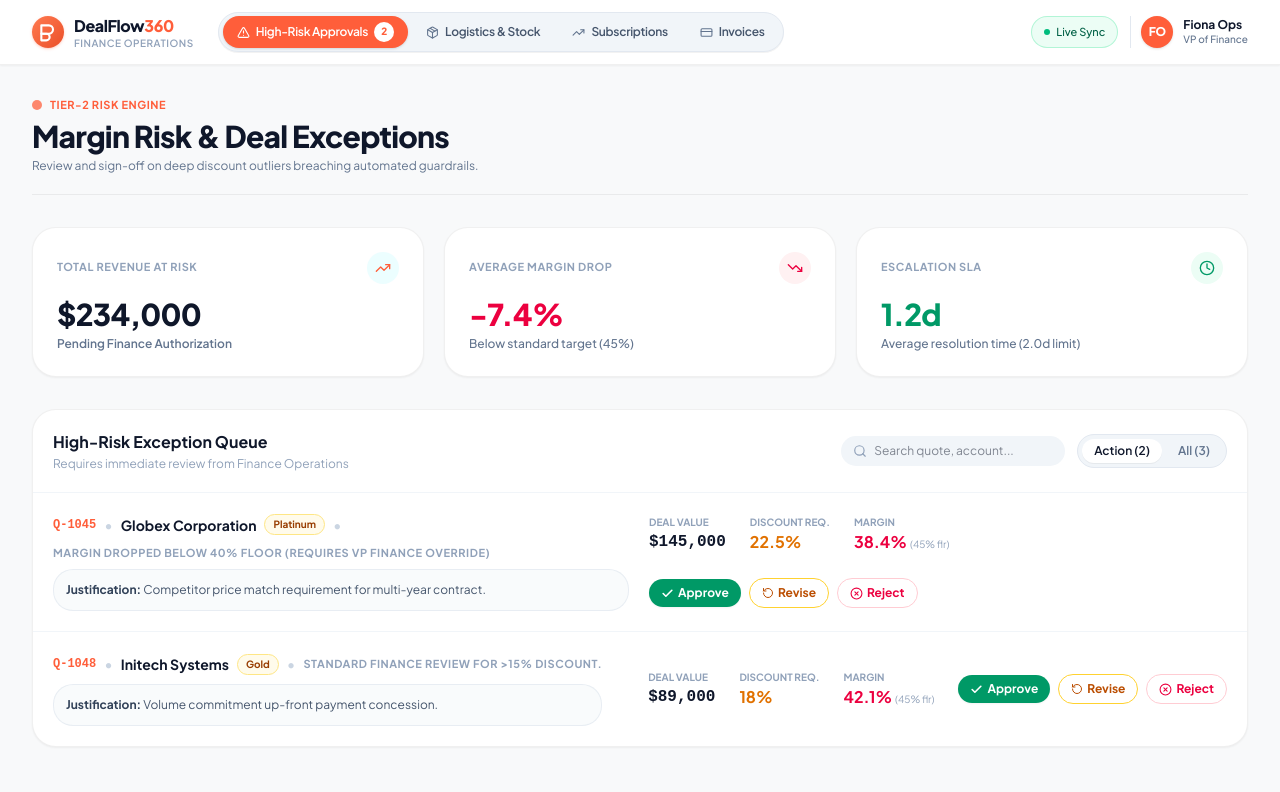
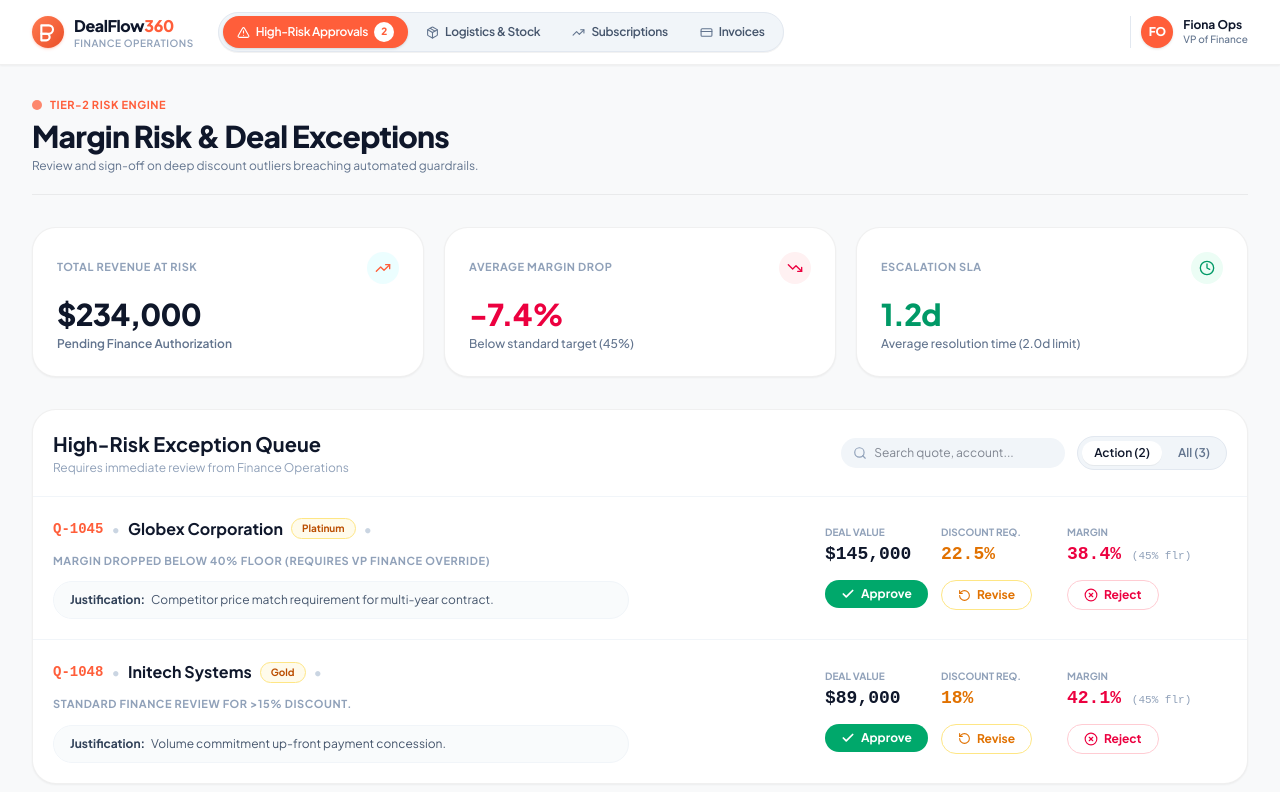
Before and after one commit to Prg-Yash/dealflow-odoo26, a Next.js app in the folder apps/web/: page /dashboard/finance in a window 1280 px wide. Shown: the top 792 px of the page. Built offline with nearby package versions, Linux system fonts and the light colour scheme.

Commit message:
finance dashboard final with small tweaks

```diff
--- a/apps/web/app/dashboard/(finance)/finance/page.tsx
+++ b/apps/web/app/dashboard/(finance)/finance/page.tsx
@@ -175,13 +175,8 @@ export default function FinanceDashboardPage() {
             </nav>
           </div>
 
-          {/* Right: Live Sync & Isolated User Profile */}
+          {/* Right: Isolated User Profile */}
           <div className="flex items-center gap-3 shrink-0">
-            <div className="hidden sm:flex items-center gap-1.5 px-3 h-8 rounded-full bg-emerald-50 border border-emerald-200/80 text-[11px] font-medium text-emerald-800 whitespace-nowrap">
-              <span className="w-1.5 h-1.5 rounded-full bg-emerald-500 animate-pulse" />
-              <span>Live Sync</span>
-            </div>
-
             <Link
               href="/profile"
               className="flex items-center gap-2.5 pl-2.5 sm:border-l sm:border-slate-200 cursor-pointer"
@@ -285,7 +280,7 @@ export default function FinanceDashboardPage() {
             <div className="bg-white rounded-2xl border border-black/[0.06] shadow-xs overflow-hidden">
               <div className="p-5 border-b border-slate-100 flex flex-col sm:flex-row sm:items-center justify-between gap-4">
                 <div>
-                  <h2 className="text-base font-bold text-[#0f172a]">High-Risk Exception Queue</h2>
+                  <h2 className="text-xl font-bold text-[#0f172a]">High-Risk Exception Queue</h2>
                   <p className="text-xs text-slate-400 mt-0.5">
                     Requires immediate review from Finance Operations
                   </p>
@@ -335,95 +330,110 @@ export default function FinanceDashboardPage() {
                     key={item.id}
                     className="p-5 flex flex-col lg:flex-row lg:items-center justify-between gap-5 hover:bg-slate-50/60 transition"
                   >
-                    <div className="space-y-2 max-w-xl">
+                    <div className="space-y-3 w-full lg:max-w-xl">
                       <div className="flex flex-wrap items-center gap-2">
                         <Link
                           href={`#`}
-                          className="font-mono text-xs font-bold text-[#ff5e3a] hover:underline"
+                          className="font-mono text-sm font-bold text-[#ff5e3a] hover:underline"
                         >
                           {item.quoteId}
                         </Link>
                         <span className="text-slate-300">&bull;</span>
-                        <span className="font-bold text-sm text-slate-900">{item.account}</span>
-                        <span className="px-2 py-0.5 rounded-full bg-amber-50 text-amber-800 text-[10px] font-bold border border-amber-200">
+                        <span className="font-bold text-base text-slate-900">{item.account}</span>
+                        <span className="px-2.5 py-0.5 rounded-full bg-amber-50 text-amber-700 text-[10px] font-bold border border-amber-200">
                           {item.accountTier}
                         </span>
                         <span className="text-slate-300">&bull;</span>
-                        <span className="text-[11px] text-slate-400 font-bold uppercase tracking-wider text-rose-500">
-                          {item.escalationReason}
-                        </span>
                       </div>
 
-                      <p className="text-xs text-slate-600 bg-slate-50/80 p-3 rounded-xl border border-slate-200/70">
-                        <span className="font-bold text-slate-700">Justification: </span>
+                      <div className="text-[11px] font-bold uppercase tracking-wider text-slate-400">
+                        {item.escalationReason}
+                      </div>
+
+                      <p className="text-xs text-slate-600 bg-slate-50/80 px-4 py-2.5 rounded-full border border-slate-100 flex items-center">
+                        <span className="font-bold text-slate-700 mr-1.5">Justification:</span>
                         {item.reason}
                       </p>
                     </div>
 
-                    <div className="flex flex-wrap items-center gap-6">
-                      <div>
-                        <div className="text-[10px] uppercase font-bold text-slate-400">Deal Value</div>
-                        <div className="text-base font-extrabold text-slate-900 font-mono">
+                    <div className="mt-4 lg:mt-0 shrink-0">
+                      <div className="grid grid-cols-[100px_110px_160px] gap-x-4 gap-y-3">
+                        {/* Stats Row */}
+                        <div className="flex flex-col">
+                          <span className="text-[10px] uppercase font-bold text-slate-400">Deal Value</span>
+                          <span className="text-lg font-extrabold text-slate-900 font-mono">
                             ${item.dealSize.toLocaleString()}
-                        </div>
+                          </span>
                         </div>
 
-                      <div>
-                        <div className="text-[10px] uppercase font-bold text-slate-400">Discount Req.</div>
-                        <div className="text-base font-bold text-amber-600">
+                        <div className="flex flex-col">
+                          <span className="text-[10px] uppercase font-bold text-slate-400">Discount Req.</span>
+                          <span className="text-lg font-bold text-amber-600 font-mono">
                             {item.discountRequested}%
-                        </div>
+                          </span>
                         </div>
 
-                      <div>
-                        <div className="text-[10px] uppercase font-bold text-slate-400">Margin</div>
-                        <div className="text-base font-bold text-rose-600">
-                          {item.marginProjected}% <span className="text-[10px] text-slate-400 font-normal">({item.targetMargin}% flr)</span>
-                        </div>
+                        <div className="flex flex-col">
+                          <span className="text-[10px] uppercase font-bold text-slate-400">Margin</span>
+                          <span className="text-lg font-bold text-rose-600 font-mono">
+                            {item.marginProjected}% <span className="text-[11px] text-slate-400 font-normal">({item.targetMargin}% flr)</span>
+                          </span>
                         </div>
 
+                        {/* Actions Row */}
                         {item.status === "PENDING" ? (
-                        <div className="flex items-center gap-2">
+                          <>
+                            <div className="flex justify-start items-start">
                               <button
                                 type="button"
                                 onClick={() => handleOpenDecisionModal(item, "approve")}
-                            className="inline-flex items-center gap-1 px-3 py-1.5 rounded-full bg-emerald-600 hover:bg-emerald-700 text-white text-xs font-bold shadow-xs cursor-pointer transition shrink-0 whitespace-nowrap"
+                                className="inline-flex items-center gap-1.5 px-4 py-1.5 rounded-full bg-[#00a86b] hover:bg-[#00905a] text-white text-xs font-bold transition whitespace-nowrap"
                               >
-                            <Check size={13} strokeWidth={3} />
+                                <Check size={14} strokeWidth={3} />
                                 <span>Approve</span>
                               </button>
+                            </div>
+                            <div className="flex justify-start items-start">
                               <button
                                 type="button"
                                 onClick={() => handleOpenDecisionModal(item, "revise")}
-                            className="inline-flex items-center gap-1 px-3 py-1.5 rounded-full bg-white border border-amber-300 text-amber-700 hover:bg-amber-50 text-xs font-bold cursor-pointer transition shrink-0 whitespace-nowrap"
+                                className="inline-flex items-center gap-1.5 px-4 py-1.5 rounded-full bg-white border border-amber-200 text-amber-600 hover:bg-amber-50 text-xs font-bold transition whitespace-nowrap"
                               >
-                            <RotateCcw size={12} />
+                                <RotateCcw size={13} />
                                 <span>Revise</span>
                               </button>
+                            </div>
+                            <div className="flex justify-start items-start">
                               <button
                                 type="button"
                                 onClick={() => handleOpenDecisionModal(item, "reject")}
-                            className="inline-flex items-center gap-1 px-3 py-1.5 rounded-full bg-white border border-rose-200 text-rose-600 hover:bg-rose-50 text-xs font-bold cursor-pointer transition shrink-0 whitespace-nowrap"
+                                className="inline-flex items-center gap-1.5 px-4 py-1.5 rounded-full bg-white border border-rose-200 text-rose-600 hover:bg-rose-50 text-xs font-bold transition whitespace-nowrap"
                               >
-                            <XCircle size={13} />
+                                <XCircle size={14} />
                                 <span>Reject</span>
                               </button>
                             </div>
+                          </>
                         ) : (
-                        <div className="flex items-center gap-3">
+                          <>
+                            <div />
+                            <div />
+                            <div className="flex justify-end items-start mt-1">
                               <span
-                            className={`inline-flex items-center px-3 py-1 rounded-full text-xs font-bold capitalize ${
+                                className={`inline-flex items-center px-4 py-1.5 rounded-full text-xs font-bold uppercase tracking-wider ${
                                   item.status === "APPROVED"
                                     ? "bg-emerald-50 text-emerald-700 border border-emerald-200"
                                     : item.status === "REVISION_REQUESTED"
                                     ? "bg-amber-50 text-amber-700 border border-amber-200"
-                                : "bg-rose-50 text-rose-700 border border-rose-200"
+                                    : "bg-rose-50 text-rose-700 border border-rose-100"
                                 }`}
                               >
                                 {item.status.replace("_", " ")}
                               </span>
                             </div>
+                          </>
                         )}
+                      </div>
                     </div>
                   </div>
                 ))}
@@ -518,7 +528,7 @@ export default function FinanceDashboardPage() {
                   </span>
                 </div>
                 <h1 className="text-2xl sm:text-3xl font-extrabold text-[#0f172a] tracking-tight mt-1">
-                  Subscriptions (List)
+                  Subscriptions
                 </h1>
                 <p className="text-xs text-slate-500 mt-1">
                   Every recurring plan across every customer, regardless of which order it came from.
@@ -527,14 +537,17 @@ export default function FinanceDashboardPage() {
             </div>
 
             <div className="flex items-center gap-3">
-              <div className="px-4 py-1.5 rounded-xl bg-emerald-50 text-emerald-700 border border-emerald-200 text-xs font-bold cursor-pointer">
-                {subscriptions.filter(s => s.status === 'Active').length} Active
+              <div className="px-4 py-1.5 rounded-full bg-emerald-50 text-emerald-700 border border-emerald-200 text-xs flex items-center gap-1.5 cursor-pointer transition-colors hover:bg-emerald-100/50">
+                <span className="font-black text-sm">{subscriptions.filter(s => s.status === 'Active').length}</span>
+                <span className="font-semibold">Active</span>
               </div>
-              <div className="px-4 py-1.5 rounded-xl bg-amber-50 text-amber-700 border border-amber-200 text-xs font-bold cursor-pointer">
-                {subscriptions.filter(s => s.status === 'Paused').length} Paused
+              <div className="px-4 py-1.5 rounded-full bg-amber-50 text-amber-700 border border-amber-200 text-xs flex items-center gap-1.5 cursor-pointer transition-colors hover:bg-amber-100/50">
+                <span className="font-black text-sm">{subscriptions.filter(s => s.status === 'Paused').length}</span>
+                <span className="font-semibold">Paused</span>
               </div>
-              <div className="px-4 py-1.5 rounded-xl bg-rose-50 text-rose-700 border border-rose-200 text-xs font-bold cursor-pointer">
-                {subscriptions.filter(s => s.status === 'Cancelled').length} Cancelled
+              <div className="px-4 py-1.5 rounded-full bg-rose-50 text-rose-700 border border-rose-200 text-xs flex items-center gap-1.5 cursor-pointer transition-colors hover:bg-rose-100/50">
+                <span className="font-black text-sm">{subscriptions.filter(s => s.status === 'Cancelled').length}</span>
+                <span className="font-semibold">Cancelled</span>
               </div>
             </div>
 
@@ -598,7 +611,7 @@ export default function FinanceDashboardPage() {
                   </span>
                 </div>
                 <h1 className="text-2xl sm:text-3xl font-extrabold text-[#0f172a] tracking-tight mt-1">
-                  Invoices (List)
+                  Invoices
                 </h1>
                 <p className="text-xs text-slate-500 mt-1">
                   Every invoice generated from one-time and recurring orders.
@@ -607,11 +620,13 @@ export default function FinanceDashboardPage() {
             </div>
 
             <div className="flex items-center gap-3">
-              <div className="px-4 py-1.5 rounded-xl bg-rose-400 text-white text-xs font-bold shadow-sm cursor-pointer border border-rose-500">
-                4 Unpaid
+              <div className="px-4 py-1.5 rounded-full bg-rose-50 text-rose-700 border border-rose-200 text-xs flex items-center gap-1.5 cursor-pointer transition-colors hover:bg-rose-100/50">
+                <span className="font-black text-sm">4</span>
+                <span className="font-semibold">Unpaid</span>
               </div>
-              <div className="px-4 py-1.5 rounded-xl bg-emerald-600 text-white text-xs font-bold shadow-sm cursor-pointer border border-emerald-700">
-                21 Paid
+              <div className="px-4 py-1.5 rounded-full bg-emerald-50 text-emerald-700 border border-emerald-200 text-xs flex items-center gap-1.5 cursor-pointer transition-colors hover:bg-emerald-100/50">
+                <span className="font-black text-sm">21</span>
+                <span className="font-semibold">Paid</span>
               </div>
             </div>
 
@@ -642,11 +657,11 @@ export default function FinanceDashboardPage() {
                       </td>
                       <td className="py-4 px-4">
                         <span className={`px-2.5 py-1 rounded-full text-[10px] font-bold border ${
-                          inv.status === 'OVERDUE' ? 'bg-rose-50 text-rose-700 border-rose-200' :
+                          (inv.status === 'OVERDUE' || inv.status === 'ISSUED') ? 'bg-rose-50 text-rose-700 border-rose-200' :
                           inv.status === 'DRAFT' ? 'bg-slate-100 text-slate-600 border-slate-200' :
                           'bg-emerald-50 text-emerald-700 border-emerald-200'
                         }`}>
-                          {inv.status === 'OVERDUE' ? 'Unpaid' : inv.status === 'ISSUED' ? 'Unpaid' : 'Paid'}
+                          {(inv.status === 'OVERDUE' || inv.status === 'ISSUED') ? 'Unpaid' : 'Paid'}
                         </span>
                       </td>
                       <td className="py-4 px-6">
--- a/apps/web/app/dashboard/(manager)/manager/approvals/[id]/page.tsx
+++ b/apps/web/app/dashboard/(manager)/manager/approvals/[id]/page.tsx
@@ -121,11 +121,6 @@ export default function ManagerApprovalDetailPage() {
               <ArrowLeft size={13} />
               <span>Back to Exceptions</span>
             </Link>
-
-            <div className="hidden sm:flex items-center gap-1.5 px-3 h-8 rounded-full bg-emerald-50 border border-emerald-200/80 text-[11px] font-medium text-emerald-800 whitespace-nowrap">
-              <span className="w-1.5 h-1.5 rounded-full bg-emerald-500 animate-pulse" />
-              <span>Live Sync</span>
-            </div>
 
             <Link
               href="/profile"
--- a/apps/web/app/dashboard/(manager)/manager/page.tsx
+++ b/apps/web/app/dashboard/(manager)/manager/page.tsx
@@ -205,13 +205,8 @@ export default function ManagerDashboardPage() {
             </nav>
           </div>
 
-          {/* Right: Live Sync & Manager Profile */}
+          {/* Right: Manager Profile */}
           <div className="flex items-center gap-3 shrink-0">
-            <div className="hidden sm:flex items-center gap-1.5 px-3 h-8 rounded-full bg-emerald-50 border border-emerald-200/80 text-[11px] font-medium text-emerald-800 whitespace-nowrap">
-              <span className="w-1.5 h-1.5 rounded-full bg-emerald-500 animate-pulse" />
-              <span>Live Sync</span>
-            </div>
-
             <Link
               href="/profile"
               className="flex items-center gap-2.5 pl-2.5 sm:border-l sm:border-slate-200 cursor-pointer"
```
Lines whose indentation alone changed are shown as unchanged.
